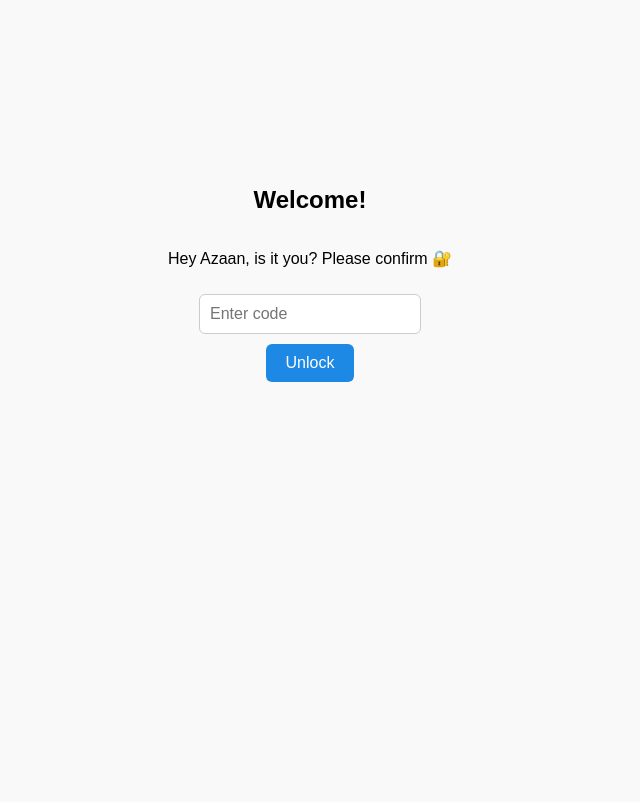
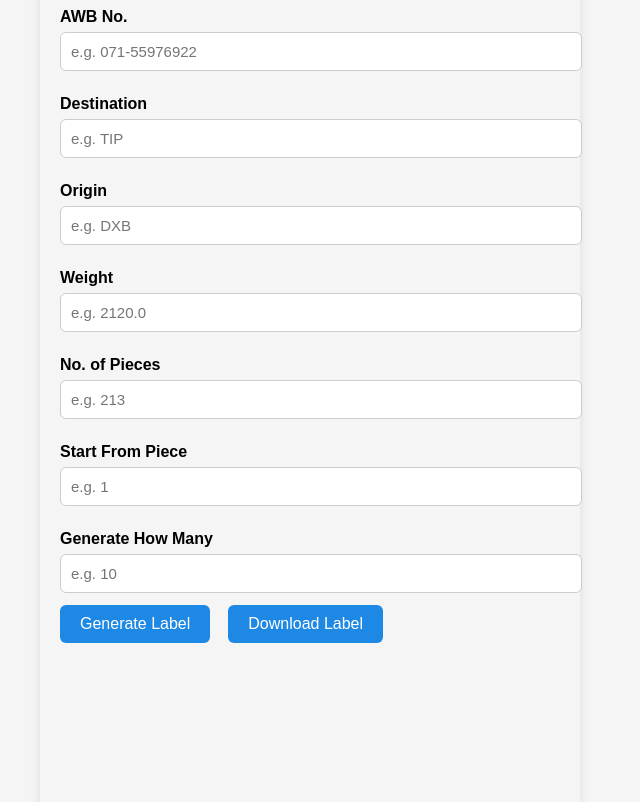
Before and after one commit to MuhammadAzaan148/mlaexport, a plain HTML site: page index.html in a window 1280 px wide. Shown: the part 130-932 px from the top of the page, without its empty margins (330-970 px from the left). Before the commit the page ends 840 px from the top, so only its background shows below. Drawn offline with Linux system fonts and the light colour scheme.

Commit message:
Update index.html

```diff
--- a/index.html
+++ b/index.html
@@ -1,38 +1,47 @@
-<!--
-  🌟 Label Generator Web App
-  Created by: Muhammad Azaan
--->
-
 <!DOCTYPE html>
 <html lang="en">
 <head>
-  <meta charset="UTF-8">
+  <meta charset="UTF-8" />
+  <meta name="viewport" content="width=device-width, initial-scale=1.0"/>
   <title>Label Generator</title>
   <style>
     body {
       font-family: Arial, sans-serif;
-      background: #f9f9f9;
-      margin: 0;
-      padding: 0;
+      max-width: 500px;
+      margin: 40px auto;
+      padding: 20px;
+      background: #f5f5f5;
+      border-radius: 12px;
+      box-shadow: 0 0 12px rgba(0,0,0,0.1);
     }
 
-    #loginScreen {
-      display: flex;
-      flex-direction: column;
-      align-items: center;
-      justify-content: center;
-      height: 100vh;
-      padding: 20px;
+    h2 {
       text-align: center;
+      animation: slideDown 0.7s ease-out;
+      font-size: 28px;
     }
 
-    #accessCode {
+    label {
+      font-weight: bold;
+      margin-top: 12px;
+      display: block;
+    }
+
+    input {
+      width: 100%;
       padding: 10px;
-      font-size: 16px;
-      width: 200px;
-      margin: 10px 0;
+      margin-top: 6px;
+      margin-bottom: 12px;
       border-radius: 6px;
       border: 1px solid #ccc;
+      font-size: 15px;
+      transition: all 0.3s ease-in-out;
+    }
+
+    input:focus {
+      border-color: #1e88e5;
+      box-shadow: 0 0 6px rgba(30, 136, 229, 0.3);
+      outline: none;
     }
 
     button {
@@ -43,34 +52,19 @@
       border-radius: 6px;
       cursor: pointer;
       font-size: 16px;
+      margin-right: 8px;
+      transition: transform 0.2s, background-color 0.2s;
     }
 
-    #labelApp {
-      max-width: 500px;
-      margin: 40px auto;
-      padding: 20px;
-      background: #fff;
-      border-radius: 12px;
-      box-shadow: 0 0 10px rgba(0,0,0,0.1);
+    button:hover {
+      transform: scale(1.05);
+      background-color: #1565c0;
     }
 
-    h2 {
-      text-align: center;
-    }
-
-    label {
-      font-weight: bold;
-      margin-top: 10px;
-      display: block;
-    }
-
-    input {
-      width: 100%;
-      padding: 8px;
-      margin-top: 4px;
-      margin-bottom: 12px;
-      border-radius: 6px;
-      border: 1px solid #ccc;
+    .button-group {
+      display: flex;
+      gap: 10px;
+      margin-bottom: 16px;
     }
 
     textarea {
@@ -80,81 +74,53 @@
       border-radius: 6px;
       padding: 10px;
       font-family: monospace;
+      font-size: 14px;
+      opacity: 0;
+      transition: opacity 0.5s ease-in-out;
     }
 
-    .footer-credit {
-      text-align: center;
-      font-size: 12px;
-      color: #aaa;
-      margin-top: 30px;
+    textarea.show {
+      opacity: 1;
+    }
+
+    @keyframes slideDown {
+      from { opacity: 0; transform: translateY(-30px); }
+      to { opacity: 1; transform: translateY(0); }
     }
   </style>
 </head>
 <body>
-
-  <!-- Login Screen -->
-  <div id="loginScreen">
-    <h2>Welcome!</h2>
-    <p>Hey Azaan, is it you? Please confirm 🔐</p>
-    <input type="password" id="accessCode" placeholder="Enter code">
-    <button onclick="checkAccess()">Unlock</button>
-    <p id="error" style="color: red;"></p>
-  </div>
-
-  <!-- Main App -->
-  <div id="labelApp" style="display:none;">
   <h2>Label Generator</h2>
 
   <label>AWB No.</label>
-    <input type="text" id="awb" value="071-55976922">
+  <input type="text" id="awb" placeholder="e.g. 071-55976922">
 
   <label>Destination</label>
-    <input type="text" id="destination" value="TIP">
+  <input type="text" id="destination" placeholder="e.g. TIP">
 
   <label>Origin</label>
-    <input type="text" id="origin" value="DXB">
+  <input type="text" id="origin" placeholder="e.g. DXB">
 
   <label>Weight</label>
-    <input type="text" id="weight" value="2120.0">
+  <input type="text" id="weight" placeholder="e.g. 2120.0">
 
   <label>No. of Pieces</label>
-    <input type="number" id="total" value="213">
+  <input type="number" id="total" placeholder="e.g. 213">
 
   <label>Start From Piece</label>
-    <input type="number" id="start" value="1">
+  <input type="number" id="start" placeholder="e.g. 1">
 
   <label>Generate How Many</label>
-    <input type="number" id="count" value="10">
+  <input type="number" id="count" placeholder="e.g. 10">
 
-    <button onclick="generateZPL()">Generate ZPL</button>
+  <div class="button-group">
+    <button onclick="generateZPL()">Generate Label</button>
+    <button onclick="downloadZPL()">Download Label</button>
+  </div>
 
   <textarea id="output" readonly></textarea>
 
-    <br>
-    <button onclick="downloadZPL()">Download .txt File</button>
-
-    <div class="footer-credit">Created by Muhammad Azaan</div>
-  </div>
-
   <script>
-    const secret = "azaan148";
-
-    function checkAccess() {
-      const code = document.getElementById("accessCode").value;
-      if (code === secret) {
-        document.getElementById("loginScreen").style.display = "none";
-        document.getElementById("labelApp").style.display = "block";
-      } else {
-        document.getElementById("error").textContent = "Incorrect code!";
-      }
-    }
-
-    document.getElementById("accessCode").addEventListener("keydown", function(event) {
-      if (event.key === "Enter") {
-        checkAccess();
-      }
-    });
-
     function generateZPL() {
       const awb = document.getElementById('awb').value;
       const destination = document.getElementById('destination').value;
@@ -164,11 +130,17 @@
       const start = parseInt(document.getElementById('start').value);
       const count = parseInt(document.getElementById('count').value);
 
-      const baseBarcode = awb.replace(/-/g, '').slice(0, -4);
+      if (!awb || !destination || !origin || !weight || !total || !start || !count) {
+        alert("Please fill all fields.");
+        return;
+      }
+
+      const baseBarcode = awb.replace(/-/g, '').padEnd(11, '0'); // auto from awb, remove dash
       let result = '';
 
       for (let i = start; i < start + count; i++) {
-        const uniqueBarcode = baseBarcode + String(i).padStart(4, '0');
+        const barcode = baseBarcode + String(i).padStart(4, '0');
+
         result += `
 ^XA
 ^PW800
@@ -178,7 +150,7 @@
 ^CF0,50
 ^FO200,95^FDETHIOPIAN AIRLINES S.C.^FS
 ^BY3,2,80
-^FO100,180^BC^FD${uniqueBarcode}^FS
+^FO100,180^BC^FD${barcode}^FS
 ^CF0,50
 ^FO70,310^FDAWB No.^FS
 ^CF0,70
@@ -210,16 +182,22 @@
 `;
       }
 
-      document.getElementById('output').value = result.trim();
+      const output = document.getElementById('output');
+      output.value = result.trim();
+      output.classList.add('show');
     }
 
     function downloadZPL() {
-      const content = document.getElementById('output').value;
-      const blob = new Blob([content], { type: 'text/plain' });
+      const text = document.getElementById('output').value;
+      if (!text) {
+        alert("Generate the label first!");
+        return;
+      }
+      const blob = new Blob([text], { type: 'text/plain' });
       const url = URL.createObjectURL(blob);
       const a = document.createElement('a');
       a.href = url;
-      a.download = 'labels.txt';
+      a.download = 'label.txt';
       a.click();
       URL.revokeObjectURL(url);
     }
```
Lines whose indentation alone changed are shown as unchanged.
